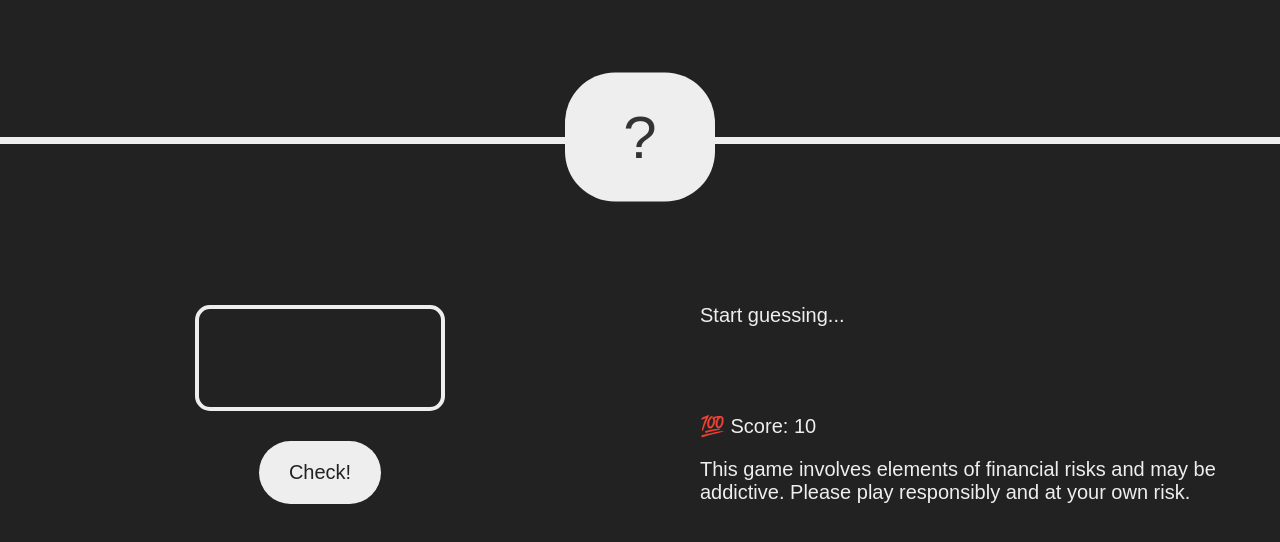
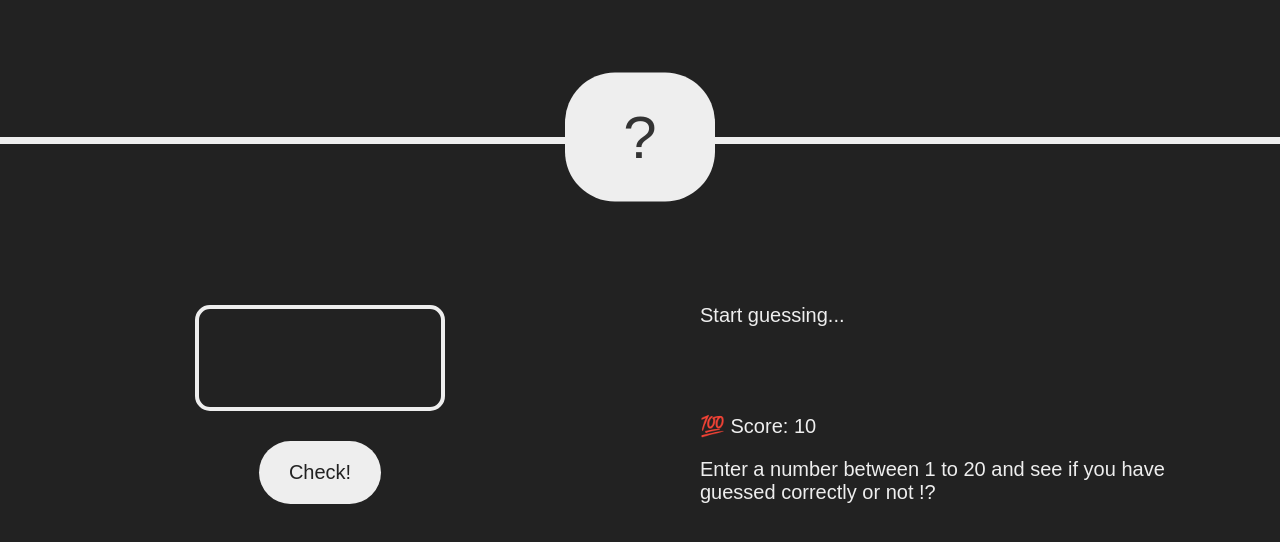
Before and after one commit to avtarsingh99/guessingNumberGame, a plain HTML site: page index.html in a window 1280 px wide. Shown: the part 136-678 px from the top of the page. Drawn offline with Linux system fonts and the light colour scheme.

Commit message:
Update index.html

```diff
--- a/index.html
+++ b/index.html
@@ -38,7 +38,7 @@
             <span class="score" id="score">10</span>
           </p>
           <p class="label-highscore">
-            This game involves elements of financial risks and may be addictive. Please play responsibly and at your own risk.
+            Enter a number between 1 to 20 and see if you have guessed correctly or not !?
           </p>
         </section>
       </main>
```
